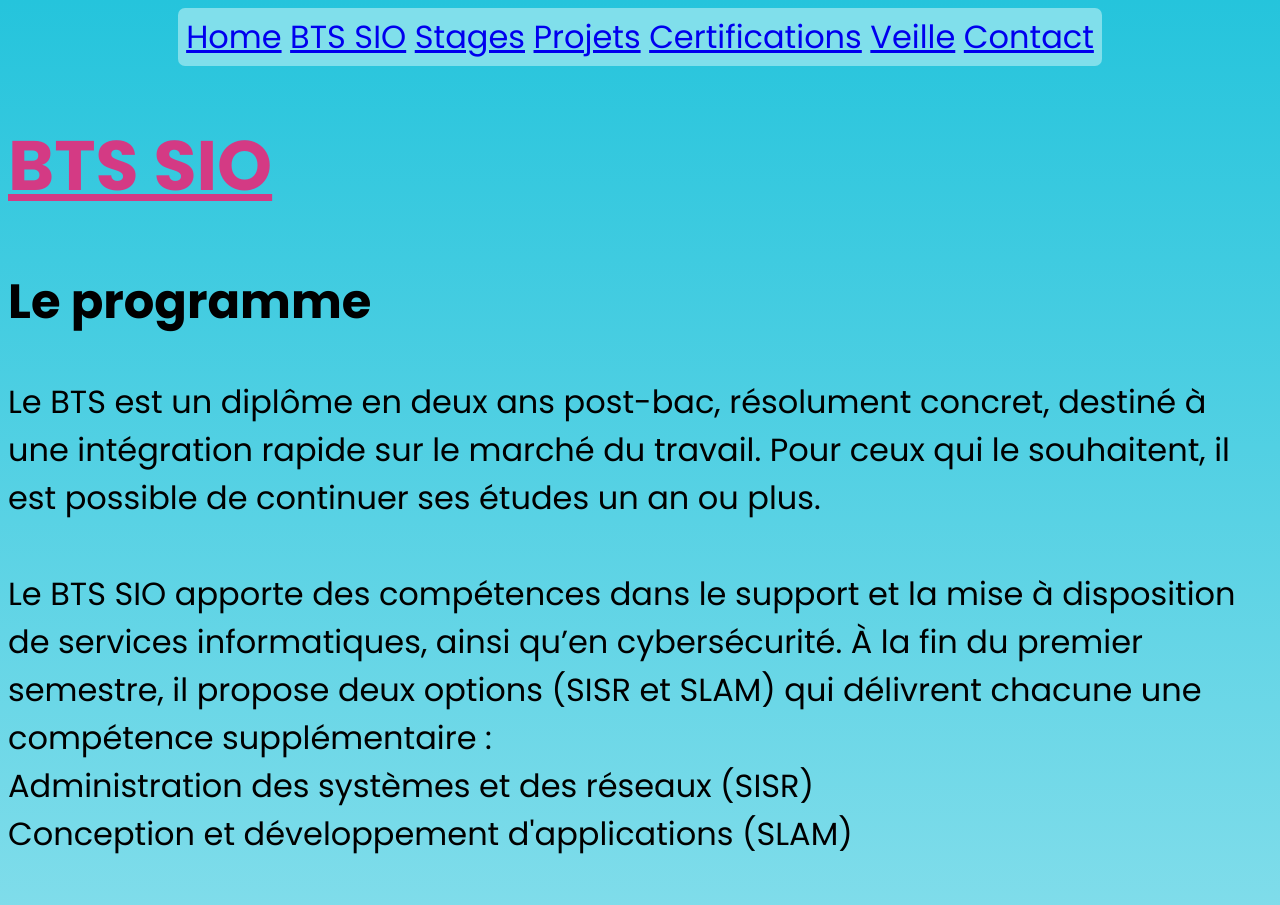
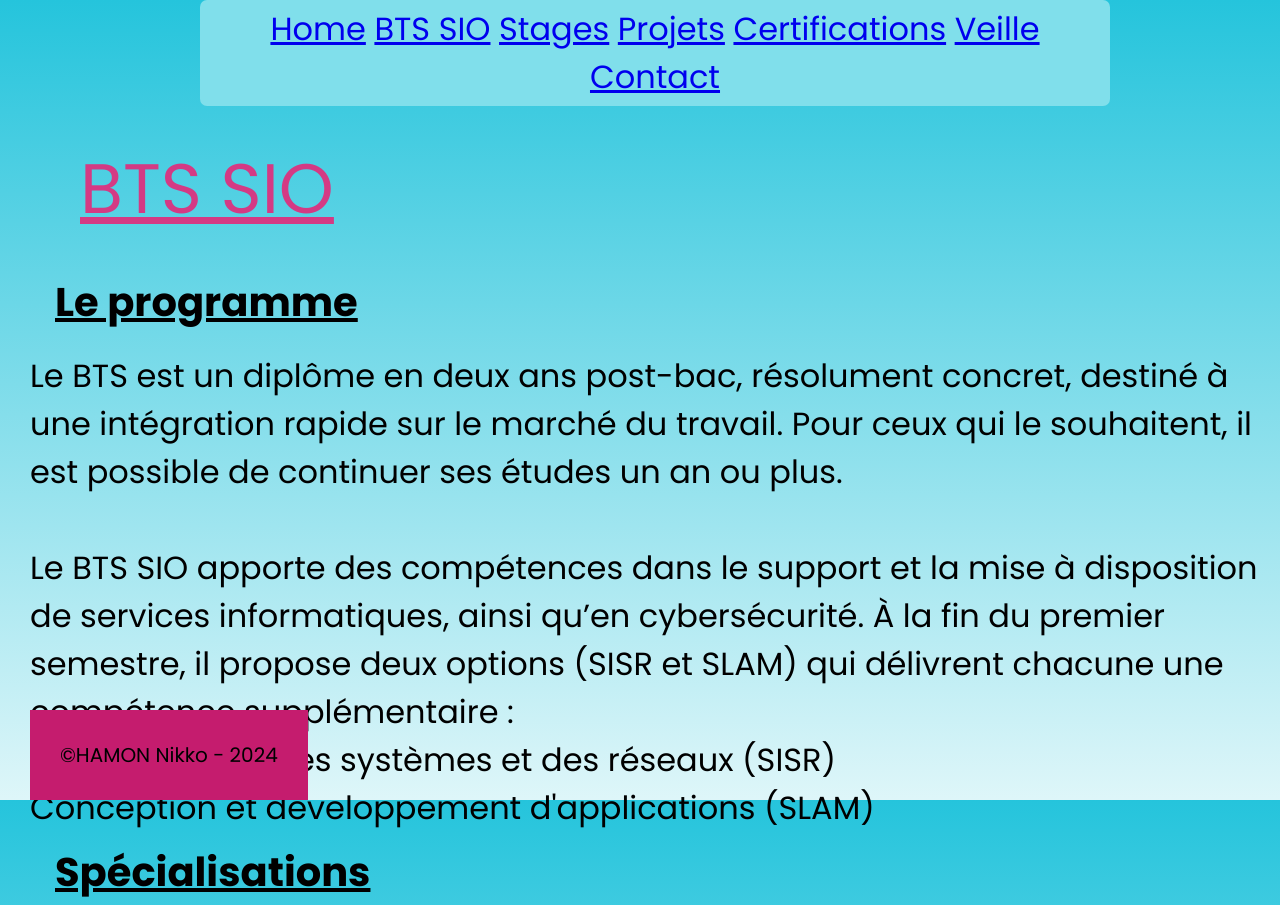
Before and after one commit to SunLights25/bts_portfolio_HN, a plain HTML site: page html/bts_sio.html in a window 1280 px wide. Shown: the top 905 px of the page. Drawn offline with Linux system fonts and the light colour scheme.

Commit message:
update 0908

```diff
--- a/css/reset.css
+++ b/css/reset.css
@@ -1,4 +1,53 @@
-@import url('https://fonts.googleapis.com/css2?family=Poppins:ital,wght@0,100;0,200;0,300;0,400;0,500;0,600;0,700;0,800;0,900;1,100;1,200;1,300;1,400;1,500;1,600;1,700;1,800;1,900&display=swap');
+/* http://meyerweb.com/eric/tools/css/reset/
+   v2.0 | 20110126
+   License: none (public domain)
+*/
+
+html, body, div, span, applet, object, iframe,
+h1, h2, h3, h4, h5, h6, p, blockquote, pre,
+a, abbr, acronym, address, big, cite, code,
+del, dfn, em, img, ins, kbd, q, s, samp,
+small, strike, strong, sub, sup, tt, var,
+b, u, i, center,
+dl, dt, dd, ol, ul, li,
+fieldset, form, label, legend,
+table, caption, tbody, tfoot, thead, tr, th, td,
+article, aside, canvas, details, embed,
+figure, figcaption, footer, header, hgroup,
+menu, nav, output, ruby, section, summary,
+time, mark, audio, video {
+	margin: 0;
+	padding: 0;
+	border: 0;
+	font-size: 100%;
+	font: inherit;
+	vertical-align: baseline;
+}
+/* HTML5 display-role reset for older browsers */
+article, aside, details, figcaption, figure,
+footer, header, hgroup, menu, nav, section {
+	display: block;
+}
+body {
+	line-height: 1;
+}
+ol, ul {
+	list-style: none;
+}
+blockquote, q {
+	quotes: none;
+}
+blockquote:before, blockquote:after,
+q:before, q:after {
+	content: '';
+	content: none;
+}
+table {
+	border-collapse: collapse;
+	border-spacing: 0;
+}
+
+/*@import url('https://fonts.googleapis.com/css2?family=Poppins:ital,wght@0,100;0,200;0,300;0,400;0,500;0,600;0,700;0,800;0,900;1,100;1,200;1,300;1,400;1,500;1,600;1,700;1,800;1,900&display=swap');
 
 html {
     font-size: 100%;
@@ -22,4 +71,4 @@ body {
     font: 2rem "Poppins", sans-serif;
     background: linear-gradient(rgb(37,196,220), rgb(222,246,249));
 
-}
+}*/
--- a/css/theme.css
+++ b/css/theme.css
@@ -1 +1,61 @@
 @import url(./reset.css);
+
+@import url('https://fonts.googleapis.com/css2?family=Poppins:ital,wght@0,100;0,200;0,300;0,400;0,500;0,600;0,700;0,800;0,900;1,100;1,200;1,300;1,400;1,500;1,600;1,700;1,800;1,900&display=swap');
+
+html {
+    font-size: 100%;
+    box-sizing: border-box;
+}
+.contents {
+    background-color: rgb(128, 223, 235);
+    border-radius: 7px;
+    padding: 5px;
+    margin-left: 170px;
+    margin-right: 170px;
+    text-align: center;
+}
+.contents a:hover{
+    color: rgb(212, 58, 132);
+    background-color: rgb(62, 207, 226);
+}
+h1 {
+    font-size: 70px;
+    color: rgb(212, 58, 132);
+    text-decoration: underline;
+    margin-top: 30px;
+    margin-left: 50px;
+    margin-bottom: 30px;
+}
+h2 {
+    font-size: 40px;
+    font-weight: bold;
+    text-decoration: underline;
+    margin-top: 10px;
+    margin-left: 25px;
+    margin-bottom: 20px;
+
+}
+body {
+    font: 2rem "Poppins", sans-serif;
+    background: linear-gradient(rgb(37,196,220), rgb(222,246,249));
+    background-repeat: no-repeat;
+    background-attachment: fixed;
+    margin-left: 30px ;
+    padding-bottom: 90px;
+    position: relative;
+    min-height: 100vh;
+
+
+}
+.sources {
+    margin-top: 50px;
+}
+
+footer {
+    font-size: 20px;
+    text-align: end;
+    padding: 30px;
+    background-color: rgb(197, 28, 110);
+    position: fixed;
+    bottom: 0;
+}
--- a/html/bts_sio.html
+++ b/html/bts_sio.html
@@ -3,13 +3,15 @@
 <head>
     <meta charset="UTF-8">
     <meta name="viewport" content="width=device-width, initial-scale=1.0">
+    <link rel="stylesheet" href="/css/reset.css">
     <link rel="stylesheet" href="/css/theme.css">
     <link rel="apple-touch-icon" sizes="180x180" href="/favicon//apple-touch-icon.png">
     <link rel="icon" type="image/png" sizes="32x32" href="/favicon//favicon-32x32.png">
     <link rel="icon" type="image/png" sizes="16x16" href="/favicon//favicon-16x16.png">
     <link rel="manifest" href="favicon/">
     <title>Portfolio HN - BTS SIO</title>
-    <section>
+    <nav class="contents">
+        <ul>
             <a href="../html/index.html">Home</a>
             <a href="../html/bts_sio.html">BTS SIO</a>
             <a href="../html/stages.html">Stages</a>
@@ -17,12 +19,13 @@
             <a href="../html/certification.html">Certifications</a>
             <a href="../html/veille.html">Veille</a>
             <a href="../html/contact.html">Contact</a>
-    </section>
+        </ul>
+    </nav>
 </head>
-<body>
 <header>
     <h1>BTS SIO</h1>
      </header>
+<body>
     <h2>Le programme</h2>
     <p>Le BTS est un diplôme en deux ans post-bac, résolument concret, destiné à une intégration rapide sur le marché du travail.
         Pour ceux qui le souhaitent, il est possible de continuer ses études un an ou plus.<br>
@@ -42,7 +45,7 @@
     <p> Avec l’option SLAM, le diplômé participe à la production et à la fourniture de services en développant,
         en adaptant ou en maintenant des solutions applicatives.
     </p>
-    <h3>Source</h3>
+    <h3 class="sources">Source</h3>
     <a href="https://www.letudiant.fr/etudes/bts/bts-sio-services-informatiques-aux-organisations.html">L'étudiant (août 2024)</a>
 </body>
 <footer>
```
Also changed, not shown: html/certification.html (+7 -3 lines), html/contact.html (+6 -3 lines), html/index.html (+7 -3 lines), html/projets.html (+7 -3 lines), html/stages.html (+6 -3 lines), html/veille.html (+6 -3 lines). Lines whose indentation alone changed are shown as unchanged.
